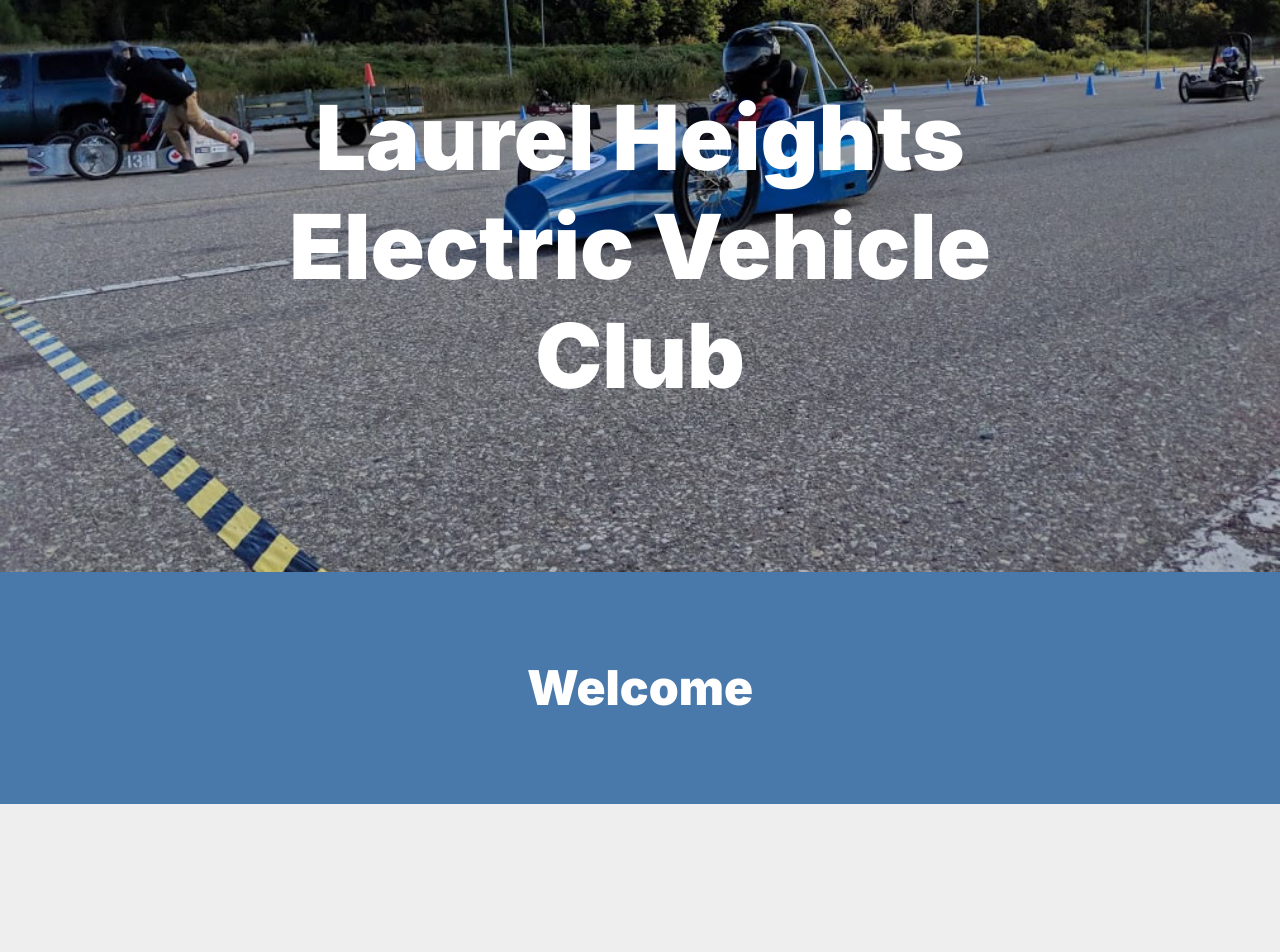
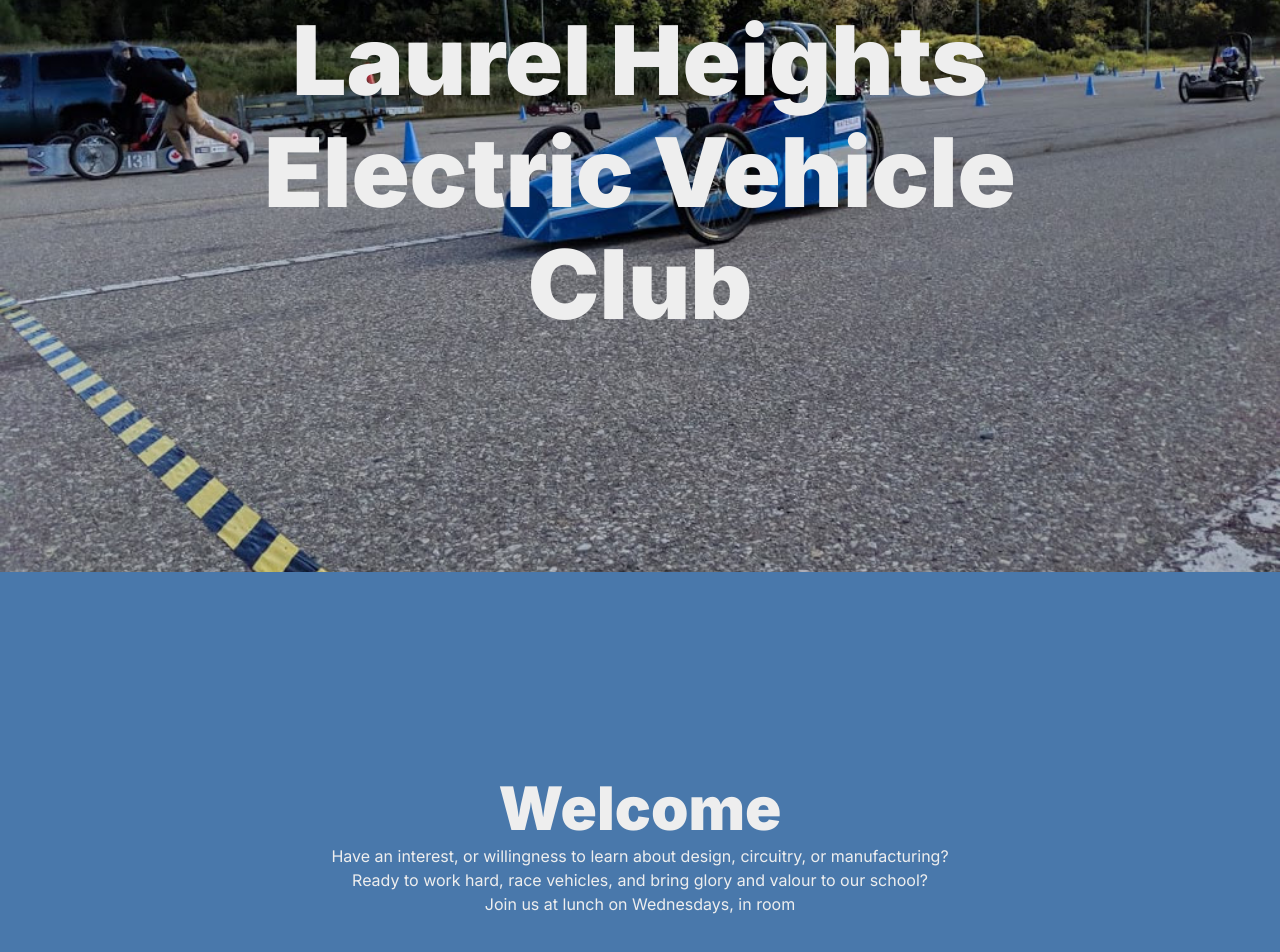
Before and after one commit to LHSSEVC/lhssevc.github.io, a React (Create React App) app: page / in a window 1280 px wide. Shown: the part 288-1240 px from the top of the page. Before the commit the page ends 1092 px from the top, so only its background shows below. Built offline with nearby package versions, Linux system fonts and the light colour scheme.

Commit message:
more welcome message and tidying things up

```diff
--- a/src/Pages/Home.tsx
+++ b/src/Pages/Home.tsx
@@ -1,22 +1,33 @@
 import React from "react";
+import { Typography, Box } from "@mui/material";
 import "../Styles/Home.scss";
 
 const Home = () => {
   return (
     <div className="Home">
-      <div className="landing">
-        <img className="background" alt="image of a car" src="../../1.jpg" />
-        <h2>
+      <Box className="landing">
+        <img className="background" alt="car" src="../../1.jpg" />
+        <Typography variant="h1">
           Laurel Heights
           <br />
           Electric Vehicle
           <br />
           Club
-        </h2>
-      </div>
-      <div className="accent-block">
-        <h3>Welcome</h3>
-      </div>
+        </Typography>
+      </Box>
+      <Box className="accent-block">
+        <Typography variant="h2">Welcome</Typography>
+        <Typography variant="body1" sx={{ color: "background.default" }}>
+          Have an interest, or willingness to learn about design, circuitry, or
+          manufacturing?
+          <br />
+          Ready to work hard, race vehicles, and bring glory and valour to our
+          school?
+          <br />
+          Join us at lunch on Wednesdays, in room{" "}
+          {/*TODO add room number (I forget it)*/}
+        </Typography>
+      </Box>
     </div>
   );
 };
--- a/src/Styles/Home.scss
+++ b/src/Styles/Home.scss
@@ -16,11 +16,7 @@ body {
   }
   h2 {
     color: $background;
-    font-size: 7vw;
     font-weight: 900;
-    top: 50%;
-    position: relative;
-    transform: translateY(-50%);
   }
 
   .landing {
@@ -29,14 +25,4 @@ body {
     top: 0;
     overflow: hidden;
   }
-
-  .accent-block {
-    background-color: $blue-3;
-    padding: 3%;
-    top: 100vh;
-    h3 {
-      font-size: 3rem;
-      color: $background;
-    }
-  }
 }
--- a/src/index.tsx
+++ b/src/index.tsx
@@ -3,9 +3,14 @@ import ReactDOM from "react-dom/client";
 import "./styles.scss";
 import App from "./App";
 import { themeOptions } from "./theme";
-import { ThemeProvider, createTheme } from "@mui/material/styles";
+import {
+  ThemeProvider,
+  createTheme,
+  responsiveFontSizes,
+} from "@mui/material/styles";
 
-const theme = createTheme(themeOptions);
+let theme = createTheme(themeOptions);
+theme = responsiveFontSizes(theme);
 
 const root = ReactDOM.createRoot(
   document.getElementById("root") as HTMLElement
--- a/src/styles.scss
+++ b/src/styles.scss
@@ -104,3 +104,14 @@ button {
   background-color: $blue-4;
   border: none;
 }
+
+.accent-block {
+  background-color: $blue-3;
+  padding: 25vh 10%;
+  top: 100vh;
+  text-align: center;
+  h3 {
+    font-size: 3rem;
+    color: $background;
+  }
+}
--- a/src/theme.ts
+++ b/src/theme.ts
@@ -14,15 +14,18 @@ export const themeOptions: ThemeOptions = {
       default: '#eeeeee',
     },
   },
-  typography: {
+  typography: (palette) => { return {
     fontFamily: "Inter",
-    h2: {
-      color: "#fff",
-      fontSize: "7vw",
+    h1: {
+      color: palette.background.default,
       fontWeight: 900,
       top: "50%",
       position: "relative",
       transform: "translateY(-50%)",
+    },
+    h2: {
+      color: palette.background.default
     }
-  },
+  }
+}
 };
--- a/src/utilities/_utils.scss
+++ b/src/utilities/_utils.scss
@@ -1,4 +1,4 @@
-$background: #fff;
+$background: #eee;
 $blue-1: #94c3e0;
 $blue-2: #6999cf;
 $blue-3: #4978ab;
```
Also changed, not shown: 11 other files (tests, documents, lock files or other folders).
